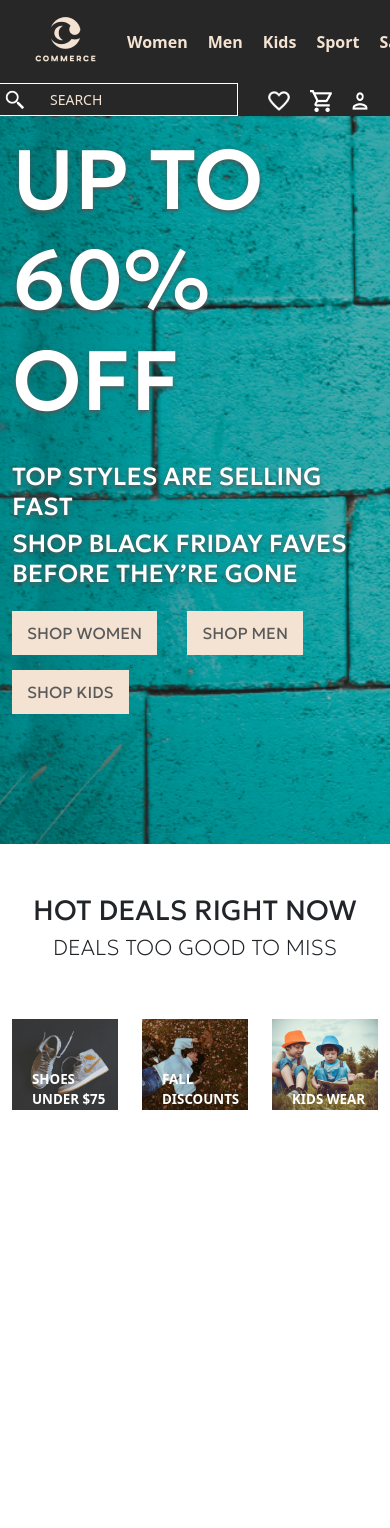
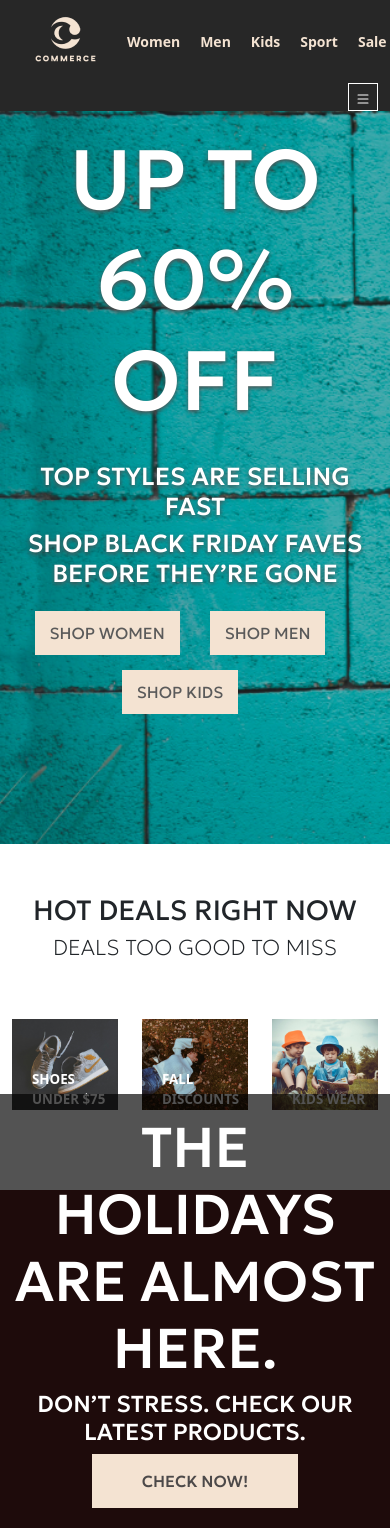
Before and after one commit to scarpakz/ecommerce-reactjs, a React (Create React App) app: page / in a window 390 px wide. Before the commit the page ends 1150 px from the top, so only its background shows below. Built offline with nearby package versions, Linux system fonts and the light colour scheme.

Commit message:
added trending component

```diff
--- a/package.json
+++ b/package.json
@@ -7,6 +7,7 @@
     "@testing-library/react": "^13.4.0",
     "@testing-library/user-event": "^13.5.0",
     "bootstrap": "^5.3.3",
+    "bootstrap-icons": "^1.11.3",
     "react": "^18.3.1",
     "react-bootstrap": "^2.10.6",
     "react-dom": "^18.3.1",
--- /dev/null
+++ b/src/assets/icon/MenuIcon.js
@@ -0,0 +1,7 @@
+export const MenuIcon = () => {
+    return (
+        <svg xmlns="http://www.w3.org/2000/svg" width="16" height="16" fill="currentColor" class="bi bi-list" viewBox="0 0 16 16">
+            <path fill-rule="evenodd" d="M2.5 12a.5.5 0 0 1 .5-.5h10a.5.5 0 0 1 0 1H3a.5.5 0 0 1-.5-.5m0-4a.5.5 0 0 1 .5-.5h10a.5.5 0 0 1 0 1H3a.5.5 0 0 1-.5-.5m0-4a.5.5 0 0 1 .5-.5h10a.5.5 0 0 1 0 1H3a.5.5 0 0 1-.5-.5"/>
+        </svg>
+    )
+}
--- a/src/components/NavBar.js
+++ b/src/components/NavBar.js
@@ -8,6 +8,7 @@ import search from '../assets/search.png'
 import heart from '../assets/heart.png'
 import cart from '../assets/cart.png'
 import user from '../assets/user.png'
+import { MenuIcon } from "../assets/icon/MenuIcon"
 
 export const NavBar = () => {
     return (
@@ -15,7 +16,7 @@ export const NavBar = () => {
             <nav className="c-navbar">
                 <Container>
                     <Row>
-                        <Col>
+                        <Col className="c-left-column">
                             <ul className="navlinks">
                                 <li className="c-brand">
                                     <a>
@@ -52,6 +53,32 @@ export const NavBar = () => {
                                 </div>
                             </div>
                         </Col>
+                        <Col className="c-right-column-mobile">
+                            <button>
+                                <MenuIcon />
+                            </button>
+                            {/* <div className="c-cart-links">
+                                <div className="c-search">
+                                    <img src={search}/>
+                                    <input type="text" name="search" placeholder="SEARCH"/>
+                                </div>
+                                <div>
+                                    <a className="c-nav-cart-link">
+                                        <img src={heart} alt="heart"/>
+                                    </a>
+                                </div>
+                                <div>
+                                    <a className="c-nav-cart-link">
+                                        <img src={cart} alt="cart"/>
+                                    </a>
+                                </div>
+                                <div>
+                                    <a className="c-nav-cart-link">
+                                        <img src={user} alt="user"/>
+                                    </a>
+                                </div>
+                            </div> */}
+                        </Col>
                     </Row>
                 </Container>
             </nav>
--- /dev/null
+++ b/src/components/Trending.js
@@ -0,0 +1,13 @@
+export const Trending = () => {
+    return (
+        <>
+            <div className="c-trending">
+                <div className="c-trending-content">
+                    <h1>THE HOLIDAYS ARE ALMOST HERE.</h1>
+                    <h3>DON’T STRESS. CHECK OUR LATEST PRODUCTS.</h3>
+                    <button className="c-trending-btn">CHECK NOW!</button>
+                </div>
+            </div>
+        </>
+    )
+}
--- a/src/index.css
+++ b/src/index.css
@@ -22,6 +22,7 @@ code {
   color: #F4E3D2;
   position: fixed;
   width: 100%;
+  z-index: 9999;
 }
 .c-navbar ul {
   display: flex;
@@ -108,10 +109,39 @@ code {
   font-size: 84px;
   margin-bottom: 30px;
 }
+.c-right-column-mobile {
+  display: none;
+}
+@media only screen and (max-width: 991px) {
+  .c-header-description {
+    text-align: center;
+  }
+  .c-left-column {
+    font-size: 14px;
+  }
+  .c-right-column-mobile {
+    display: flex;
+    justify-content: flex-end;
+    align-items: center;
+  }
+  .c-right-column-mobile button {
+    background-color: unset;
+    color: #fff;
+    border: solid 1px #fff;
+  }
+  .c-right-column-mobile button:hover {
+    background-color: #F4E3D2;
+    transition: .2s;
+    color: #272727;
+  }
+  .c-right-column {
+    display: none;
+  }
+}
 
 /* HOT DEALS */
 .c-hotdeals {
-  margin-bottom: 40px;
+  margin-bottom: 80px;
 }
 .c-card-relative {
   position: relative;
@@ -148,3 +178,52 @@ code {
     font-size: smaller;
   }
 }
+
+/* Trending */
+.c-trending {
+  background-image: url('../src/assets/people.png');
+  height: 70vh;
+  width: 100%;
+  background-repeat: no-repeat;
+  background-size: cover;
+  position: relative;
+}
+.c-trending-content {
+  display: flex;
+  flex-direction: column;
+  align-items: center;
+  position: absolute;
+  bottom: 0px;
+  left: 0;
+  right: 0;
+  padding: 20px 0;
+  color: #fff;
+  font-family: 'Geologica';
+  background-color: #000000ac;
+}
+.c-trending-content h1 {
+  font-size: 76px;
+}
+.c-trending-btn {
+  background-color: #F4E3D2;
+  border: unset;
+  color: #4C4949;
+  font-family: 'Geologica';
+  padding: 15px 50px;
+  font-weight: 500;
+}
+@media only screen and (max-width: 1312px) {
+  .c-trending-content {
+    text-align: center;
+  }
+  .c-trending-content h1 {
+    font-size: 56px;
+  }
+}
+@media only screen and (max-width: 768px) {
+  .c-trending {
+    background-image: unset;
+    background-color: #5b2222;
+    height: 40vh;
+  }
+}
--- a/src/pages/HomePage.js
+++ b/src/pages/HomePage.js
@@ -1,6 +1,7 @@
 import { NavBar } from "../components/NavBar"
 import { Header } from "../components/Header"
 import { HotDeals } from "../components/HotDeals"
+import { Trending } from "../components/Trending"
 
 export const HomePage = () => {
     return (
@@ -8,6 +9,7 @@ export const HomePage = () => {
             <NavBar />
             <Header />
             <HotDeals />
+            <Trending />
         </>
     )
 }
```
Also changed, not shown: src/assets/people.png (added), 1 other file (tests, documents, lock files or other folders).
